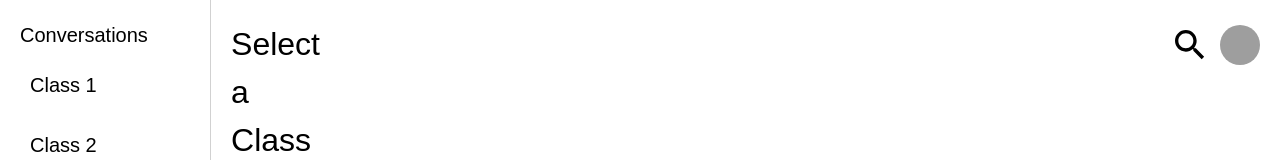
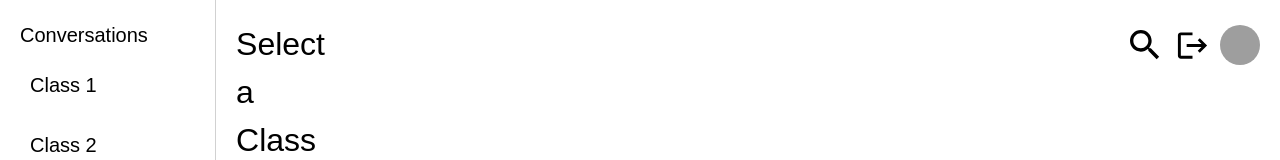
Before and after one commit to kevinlee1989/UCSD-Chat, a React (Create React App) app: page / in a window 1280 px wide. Shown: the top 160 px of the page. Built offline with nearby package versions, Linux system fonts and the light colour scheme; grey boxes are pictures that could not be loaded.

Commit message:
logout button

```diff
--- a/src/pages/Home.jsx
+++ b/src/pages/Home.jsx
@@ -4,6 +4,7 @@ import {useNavigate} from 'react-router-dom';
 import "../styles/Home.css";
 import { Avatar } from "@mui/material";
 import SearchIcon from '@mui/icons-material/Search';
+import LogoutIcon from '@mui/icons-material/Logout';
 
 const Home = () => {
   const classes = ["Class 1", "Class 2", "Class 3"]; // List of classes
@@ -61,7 +62,8 @@ const Home = () => {
         <div style={{display: "flex", flexDirection: "row"}}>
             <h1>{selectedClass ? `${selectedClass} Chat` : "Select a Class"}</h1>
             <SearchIcon onClick={()=> navigate('/search')}
-                        style={{fontSize: "40px", marginLeft: "850px", marginTop: "5px", cursor: "pointer"}}/>
+                        style={{fontSize: "40px", marginLeft: "800px", marginTop: "5px", cursor: "pointer"}}/>
+            <LogoutIcon onClick={()=> navigate('/')} style={{fontSize: "35px", marginLeft: "10px", marginTop: "8px", cursor: "pointer"}}/>
             <Avatar onClick={()=> navigate('/profile')} alt="Remy Sharp" src="/static/images/avatar/1.jpg"
                     style={{marginLeft: "10px", marginTop: "5px", cursor: "pointer"}}/>
         </div>
```
